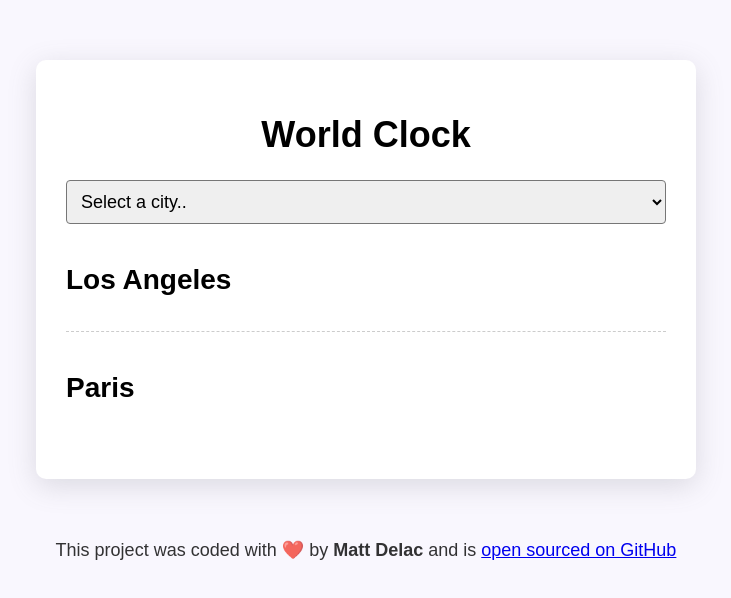
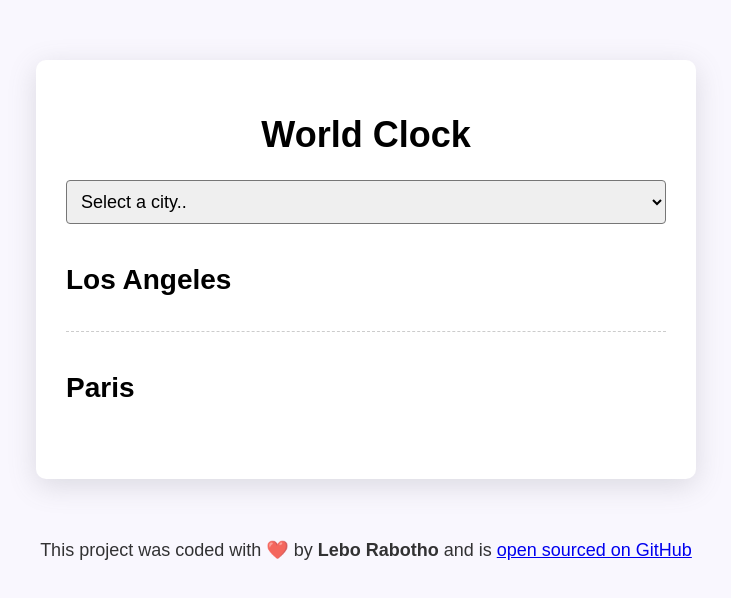
Before and after one commit to Lesh-Lee/World-clock, a plain HTML site: page index.html in a window 1280 px wide. Shown: the whole page, without its empty margins (274-1005 px from the left). Drawn offline with nearby package versions, Linux system fonts and the light colour scheme; files that its build step writes are made by us from their sources; a script that the page names is missing.

Commit message:
Update index.html

```diff
--- a/index.html
+++ b/index.html
@@ -39,7 +39,7 @@
       </div>
     </div>
     <footer>
-      This project was coded with ❤️ by <strong>Matt Delac</strong> and is
+      This project was coded with ❤️ by <strong>Lebo Rabotho</strong> and is
       <a href="https://github.com/Lesh-Lee/world-clock" target="_blank">
         open sourced on GitHub</a
       >
```
